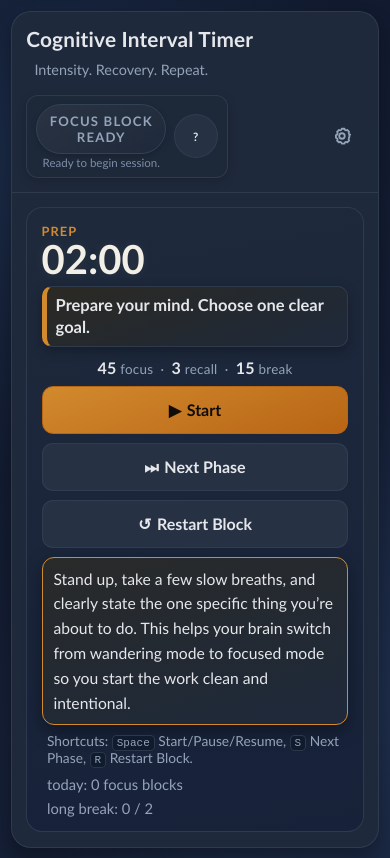
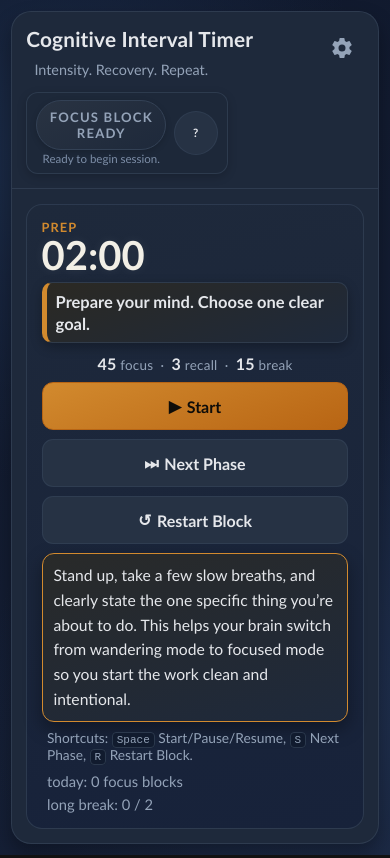
Before and after one commit to patrickjohnson3/cognitive-interval-timer, a website with bundled scripts: page index.html in a window 390 px wide. Built offline with nearby package versions, Linux system fonts and the light colour scheme.

Commit message:
Clarify settings gear icon

```diff
--- a/index.html
+++ b/index.html
@@ -89,16 +89,13 @@
             <svg
               class="settings-icon"
               viewBox="0 0 24 24"
-              fill="none"
-              stroke="currentColor"
-              stroke-width="2"
-              stroke-linecap="round"
-              stroke-linejoin="round"
+              fill="currentColor"
+              fill-rule="evenodd"
+              clip-rule="evenodd"
               aria-hidden="true"
             >
-              <circle cx="12" cy="12" r="3"></circle>
               <path
-                d="M19.4 15a1.7 1.7 0 0 0 .34 1.88l.06.06-2.12 2.12-.06-.06a1.7 1.7 0 0 0-1.88-.34 1.7 1.7 0 0 0-1.03 1.55V20.3h-3v-.09a1.7 1.7 0 0 0-1.03-1.55A1.7 1.7 0 0 0 8.8 19l-.06.06-2.12-2.12.06-.06A1.7 1.7 0 0 0 7.02 15a1.7 1.7 0 0 0-1.55-1.03h-.09v-3h.09A1.7 1.7 0 0 0 7.02 9.4a1.7 1.7 0 0 0-.34-1.88l-.06-.06 2.12-2.12.06.06a1.7 1.7 0 0 0 1.88.34 1.7 1.7 0 0 0 1.03-1.55V4.1h3v.09a1.7 1.7 0 0 0 1.03 1.55 1.7 1.7 0 0 0 1.88-.34l.06-.06 2.12 2.12-.06.06a1.7 1.7 0 0 0-.34 1.88 1.7 1.7 0 0 0 1.55 1.03H20v3h-.09A1.7 1.7 0 0 0 19.4 15Z"
+                d="M19.43 12.98c.04-.32.07-.65.07-.98s-.03-.66-.07-.98l2.11-1.65c.19-.15.24-.42.12-.64l-2-3.46a.5.5 0 0 0-.6-.22l-2.49 1a7.4 7.4 0 0 0-1.69-.98l-.38-2.65A.5.5 0 0 0 14 2h-4a.5.5 0 0 0-.49.42l-.38 2.65a7.4 7.4 0 0 0-1.69.98l-2.49-1a.5.5 0 0 0-.6.22l-2 3.46a.5.5 0 0 0 .12.64l2.11 1.65c-.05.32-.08.65-.08.98s.03.66.08.98l-2.11 1.65a.5.5 0 0 0-.12.64l2 3.46a.5.5 0 0 0 .6.22l2.49-1c.52.4 1.08.73 1.69.98l.38 2.65A.5.5 0 0 0 10 22h4a.5.5 0 0 0 .49-.42l.38-2.65a7.4 7.4 0 0 0 1.69-.98l2.49 1a.5.5 0 0 0 .6-.22l2-3.46a.5.5 0 0 0-.12-.64l-2.1-1.65ZM12 15.5a3.5 3.5 0 1 1 0-7 3.5 3.5 0 0 1 0 7Z"
               ></path>
             </svg>
             <span id="pwa-update-indicator" class="settings-update-indicator" hidden>
--- a/styles.css
+++ b/styles.css
@@ -174,8 +174,8 @@ body {
 }
 
 .settings-icon {
-  width: 1.375rem;
-  height: 1.375rem;
+  width: 1.5rem;
+  height: 1.5rem;
 }
 
 .settings-update-indicator {
@@ -1232,11 +1232,23 @@ select {
 
   .header-actions {
     width: 100%;
-    justify-content: space-between;
+    justify-content: flex-start;
   }
 
   .header {
+    position: relative;
+    row-gap: var(--space-2);
     padding: var(--space-5);
+  }
+
+  .header > div:first-child {
+    padding-right: calc(48px + var(--space-2));
+  }
+
+  .header .settings-trigger {
+    position: absolute;
+    top: var(--space-5);
+    right: var(--space-5);
   }
 
   .settings {
```
Also changed, not shown: tests/pwa-offline-smoke.js (+13 -4 lines).
